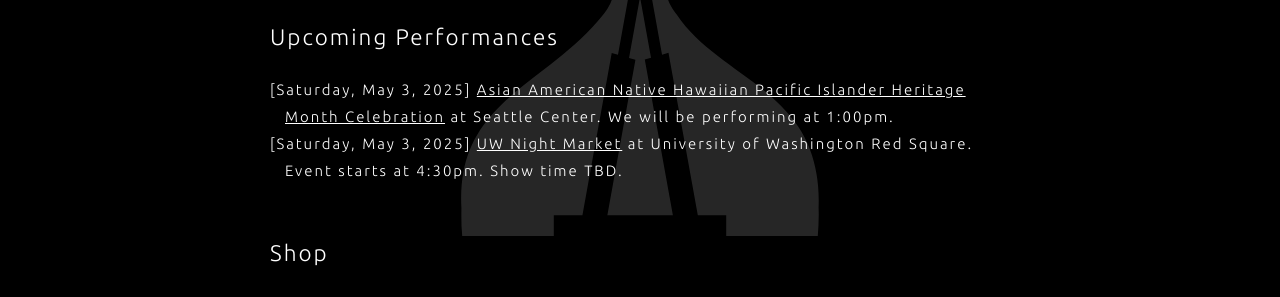
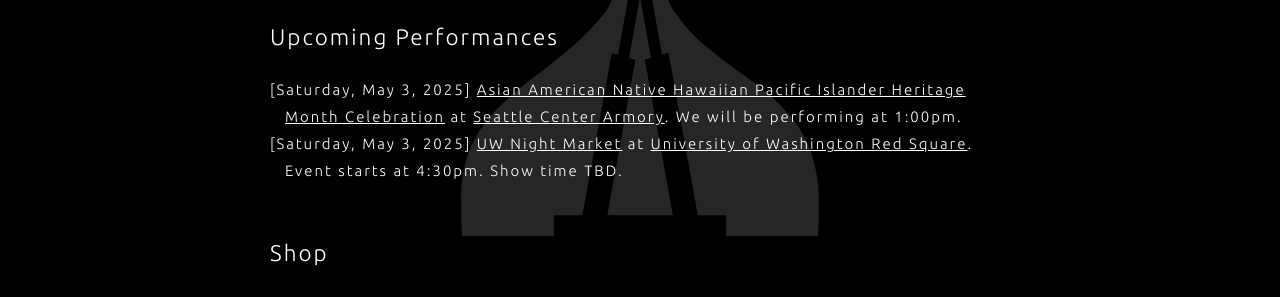
Before and after one commit to apexdiabolo/apex-site, a Jekyll site: the page built from index.md, in a window 1280 px wide. Shown: the part 590-887 px from the top of the page. Built offline with Jekyll 4.4.1, drawn with Linux system fonts in a browser that asks for light colours; our own code applies the rules of GitHub Pages for plain Markdown files.

Commit message:
Add Google Maps links

```diff
--- a/index.md
+++ b/index.md
@@ -14,8 +14,8 @@ Whether you are looking for the next showstopper at your event, lessons for your
 
 ## Upcoming Performances
 
-- \[Saturday, May 3, 2025\] [Asian American Native Hawaiian Pacific Islander Heritage Month Celebration](https://www.seattlecenter.com/events/featured-events/festal/aanhpi-heritage-month-celebration) at Seattle Center. We will be performing at 1:00pm.
-- \[Saturday, May 3, 2025\] [UW Night Market](https://www.instagram.com/uwnightmarket/) at University of Washington Red Square. Event starts at 4:30pm. Show time TBD.
+- \[Saturday, May 3, 2025\] [Asian American Native Hawaiian Pacific Islander Heritage Month Celebration](https://www.seattlecenter.com/events/featured-events/festal/aanhpi-heritage-month-celebration) at [Seattle Center Armory](https://maps.app.goo.gl/qnxgtNGvP5tDUr3W6). We will be performing at 1:00pm.
+- \[Saturday, May 3, 2025\] [UW Night Market](https://www.instagram.com/uwnightmarket/) at [University of Washington Red Square](https://maps.app.goo.gl/QC9zLSe32CH4M6ex6). Event starts at 4:30pm. Show time TBD.
 
 <div class="spacer"></div>
 
```
